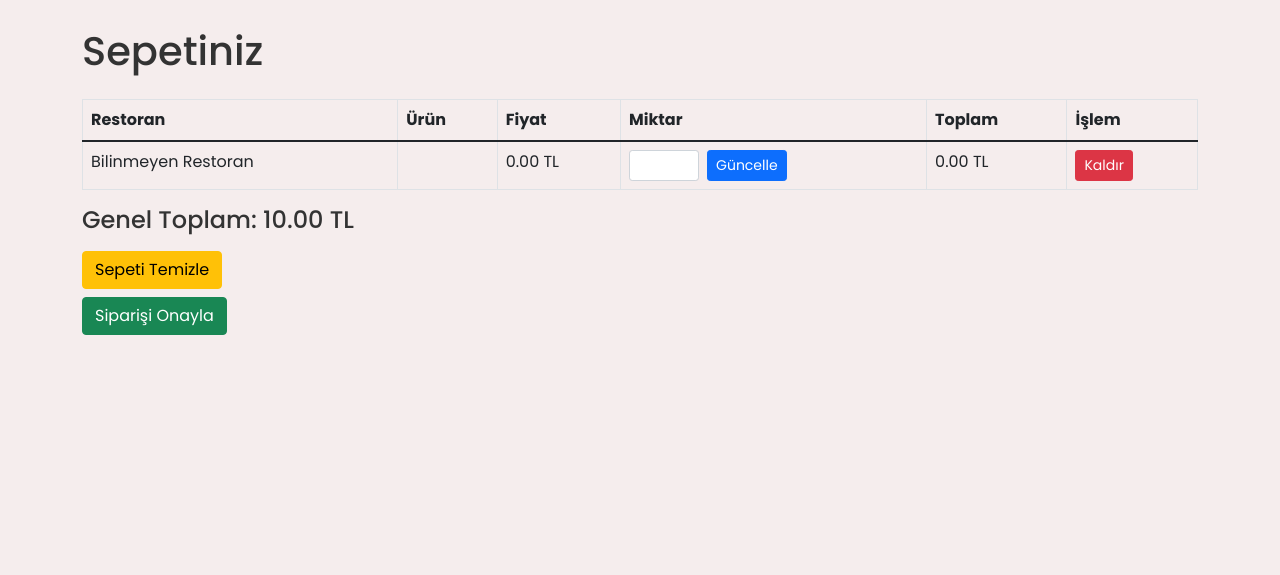
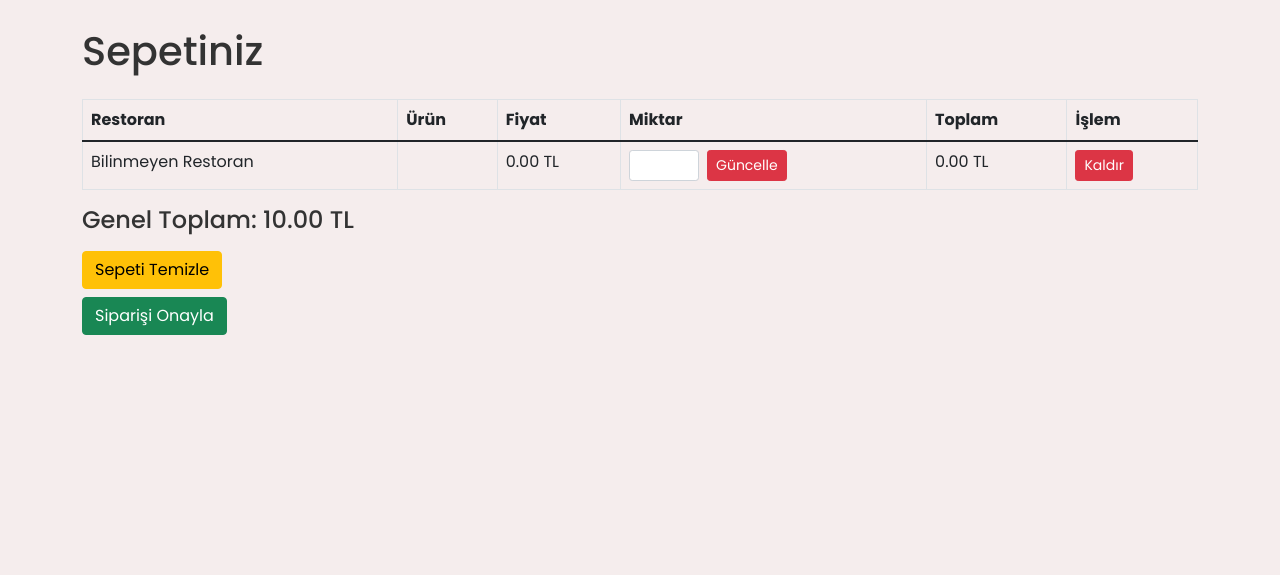
Before and after one commit to meryem74/thechef, a Flask app: template templates/cart.html in a window 1280 px wide. Shown: the part 127-702 px from the top of the page. Run offline with Flask 3, Linux system fonts and the light colour scheme; tables that the repository leaves empty hold one stand-in row (values such as "Sample post"); the template is opened without the code that fills it: values that come from a table or form of the project are taken from there, most other values are stand-ins (such as "Sample title", 1, 10 or a date in 2020).

Commit message:
Update cart.html

```diff
--- a/templates/cart.html
+++ b/templates/cart.html
@@ -3,6 +3,7 @@
 {% block title %}Sepet{% endblock %}
 
 {% block content %}
+<div class="cart-page">
 <h1 class="mb-4">Sepetiniz</h1>
 
 {% if cart['restaurants'] %}
@@ -28,7 +29,7 @@
                         <td>
                             <form method="POST" action="{{ url_for('update_cart_quantity', menu_id=item.id) }}" class="d-flex">
                                 <input type="number" name="quantity" value="{{ item.quantity }}" min="1" max="50" class="form-control form-control-sm me-2" style="width:70px;">
-                                <button type="submit" class="btn btn-sm btn-primary">Güncelle</button>
+                                <button type="submit" class="btn btn-sm btn-danger">Güncelle</button>
                             </form>
                         </td>
                         <td>{{ "%.2f"|format(item.price * item.quantity) }} TL</td>
@@ -65,5 +66,5 @@
     <div class="alert alert-info">Sepetiniz boş.</div>
     <a href="{{ url_for('index') }}" class="btn btn-primary">Restoranları Gör</a>
 {% endif %}
-
+</div>
 {% endblock %}
```
